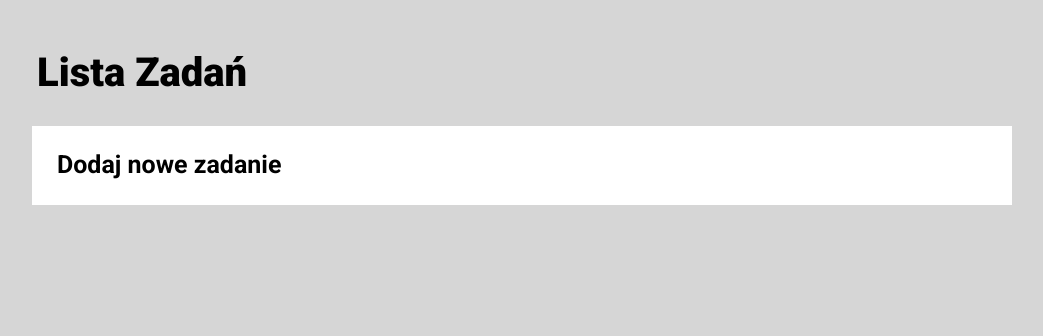
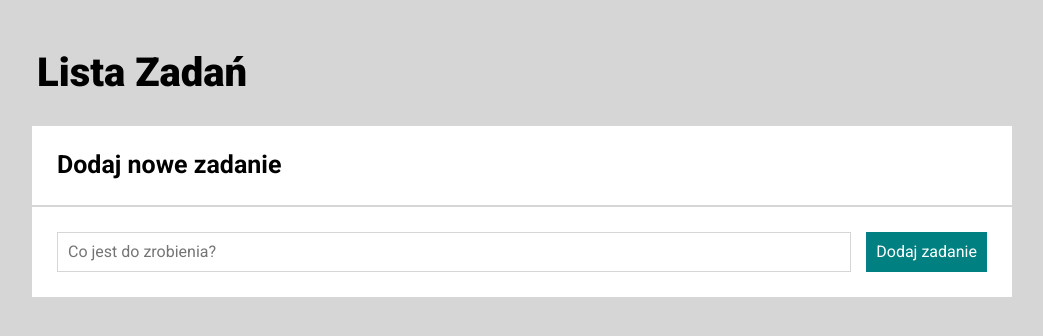
Before and after one commit to Siedemus/to-do-list-react, a React (Create React App) app: page / in a window 1280 px wide. Shown: the top 336 px of the page, without its empty margins (118-1161 px from the left). Built offline with nearby package versions, Linux system fonts and the light colour scheme.

Commit message:
add Form component

```diff
--- a/src/App.js
+++ b/src/App.js
@@ -1,12 +1,16 @@
 import Header from "./Header";
 import Section from "./Section";
 import SubHeader from "./SubHeader";
+import Form from "./Form";
 
 function App() {
   return (
     <>
       <Header />
-      <Section subHeader={<SubHeader title={"Dodaj nowe zadanie"} extraContent={""}/>} />
+      <Section
+        subHeader={<SubHeader title={"Dodaj nowe zadanie"} extraContent={""} />}
+        form={<Form />}
+      />
     </>
   );
 }
--- /dev/null
+++ b/src/Form/index.js
@@ -0,0 +1,14 @@
+import "./style.css";
+
+const Form = () => {
+    return (
+        <>
+            <form className="form">
+                <input className="form__input" placeholder="Co jest do zrobienia?" />
+                <button className="form__button">Dodaj zadanie</button>
+            </form>
+        </>
+    )
+}
+
+export default Form;
--- /dev/null
+++ b/src/Form/style.css
@@ -0,0 +1,35 @@
+.form {
+    background-color: white;
+    padding: 25px;
+    display: flex;
+    gap: 15px;
+}
+
+@media (max-width: 767px) {
+    .form {
+        flex-direction: column;
+    }
+}
+
+.form__button {
+    padding: 10px;
+    color: white;
+    background-color: teal;
+    border: none;
+    transition: background 1s, 1s;
+}
+
+.form__button:hover {
+    background-color: rgb(0, 181, 181);
+    transform: scale(1.05);
+}
+
+.form__button:active {
+    outline: 2px black solid;
+}
+
+.form__input {
+    padding: 10px;
+    border: 1px solid rgb(214, 214, 214);
+    flex-grow: 1;
+}
--- a/src/Section/index.js
+++ b/src/Section/index.js
@@ -1,8 +1,9 @@
 import "./style.css";
 
-const Section = ({subHeader}) => (
+const Section = ({subHeader, form}) => (
     <section className="section">
         {subHeader}
+        {form}
     </section>
 );
 
```
